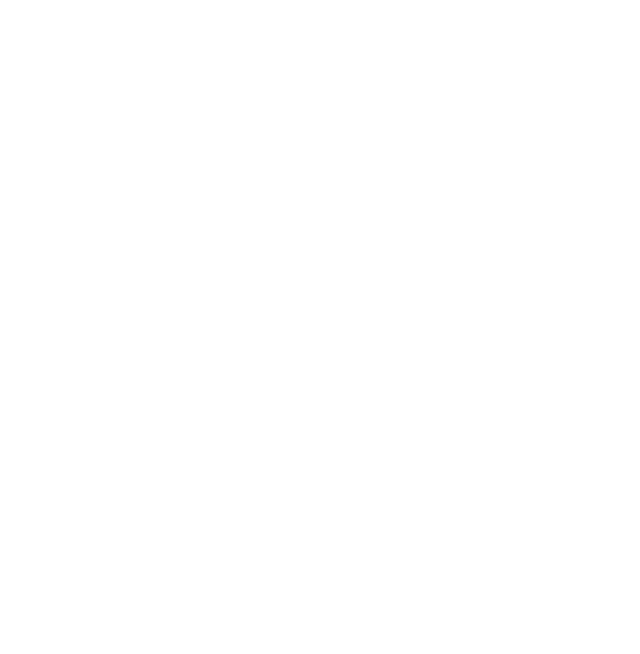
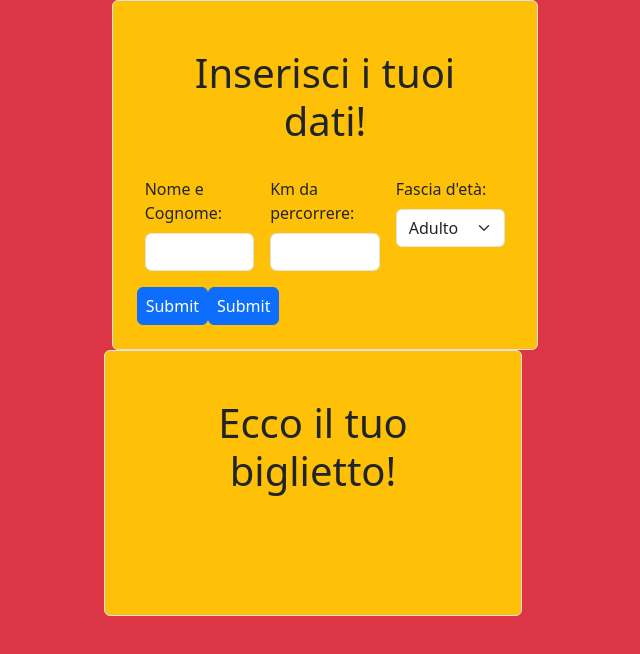
Before and after one commit to Delonteee/js-biglietto-treno-form, a plain HTML site: page index.html in a window 1280 px wide. Shown: the whole page, without its empty margins (315-955 px from the left). Drawn offline with nearby package versions, Linux system fonts and the light colour scheme.

Commit message:
struttura form html

```diff
--- a/index.html
+++ b/index.html
@@ -15,37 +15,50 @@
 
     </head>
 
-    <body>
-
-        <!-- BOOTSTRAP JAVASCRIPT  -->
-        <script src="https://cdn.jsdelivr.net/npm/bootstrap@5.3.2/dist/js/bootstrap.bundle.min.js" integrity="sha384-C6RzsynM9kWDrMNeT87bh95OGNyZPhcTNXj1NW7RuBCsyN/o0jlpcV8Qyq46cDfL" crossorigin="anonymous"></script>
-        <!-- MY JAVASCRIPT  -->
-        <script type="text/javascript" src="./js/scripts.js"></script>
-
-
-        <!-- Inizio header principale  -->
-        <header>
-            <div class="container">
-
-            </div>
-        </header>
-        <!-- Fine header principale  -->
+    <body class="bg-danger">
 
         <!-- Inizio main  -->
-        <main>
-            <div class="container">
+        <main class="my-margin-top">
+           <div class="container-fluid">
+               <div class="row">
+                   <div class="col-auto col-md-6 col-lg-4 mx-auto border rounded bg-warning p-4" id="myTicket">
+                       <h1 class="p-4 rounded text-center">Inserisci i tuoi dati!</h1>
+                       <form class="d-flex flex-wrap">
+                            <div class="col-4 mb-3 px-2">
+                                <label for="name" class="form-label">Nome e Cognome:</label>
+                                <input type="text" id="name" class="form-control">
+                            </div>
+                            <div class="col-4 mb-3 px-2">
+                                <label for="km" class="form-label">Km da percorrere:</label>
+                                <input type="text" id="km" class="form-control">
+                            </div>
+                            <div class="col-4 mb-3 px-2">
+                                <label for="km" class="form-label">Fascia d'età:</label>
+                                <select id="disabledSelect" class="form-select">
+                                    <option value="adult">Adulto</option>
+                                    <option value="child">Bambino</option>
+                                    <option value="senior">Anziano</option>
+                                </select>
+                            </div>
+                            <button type="submit" class="btn btn-primary px-2">Submit</button>
+                            <button type="reset" class="btn btn-primary px-2">Submit</button>
+                            </fieldset>
+                      </form>
+                </div>
+                <div class="row">
+                    <div class="col-auto col-md-6 col-lg-4 mx-auto border rounded bg-warning p-4" id="myTicket">
+                        <h1 class="p-4 rounded text-center">Ecco il tuo biglietto!</h1>
+                        <p class="text-center rounded p-4">
+                        </p>
+                    </div>
+                </div>
+               </div>
+           </div>
+       </main>
+       <!-- Fine main  -->
 
-            </div>
-        </main>
-        <!-- Fine main  -->
-
-        <!-- Inizio footer principale  -->
-        <footer>
-            <div class="container">
-
-            </div>
-        </footer>
-        <!-- Fine footer principale  -->
+       <!-- MY JAVASCRIPT  -->
+       <script type="text/javascript" src="./js/scripts.js"></script>
 
     </body>
 </html>
```
